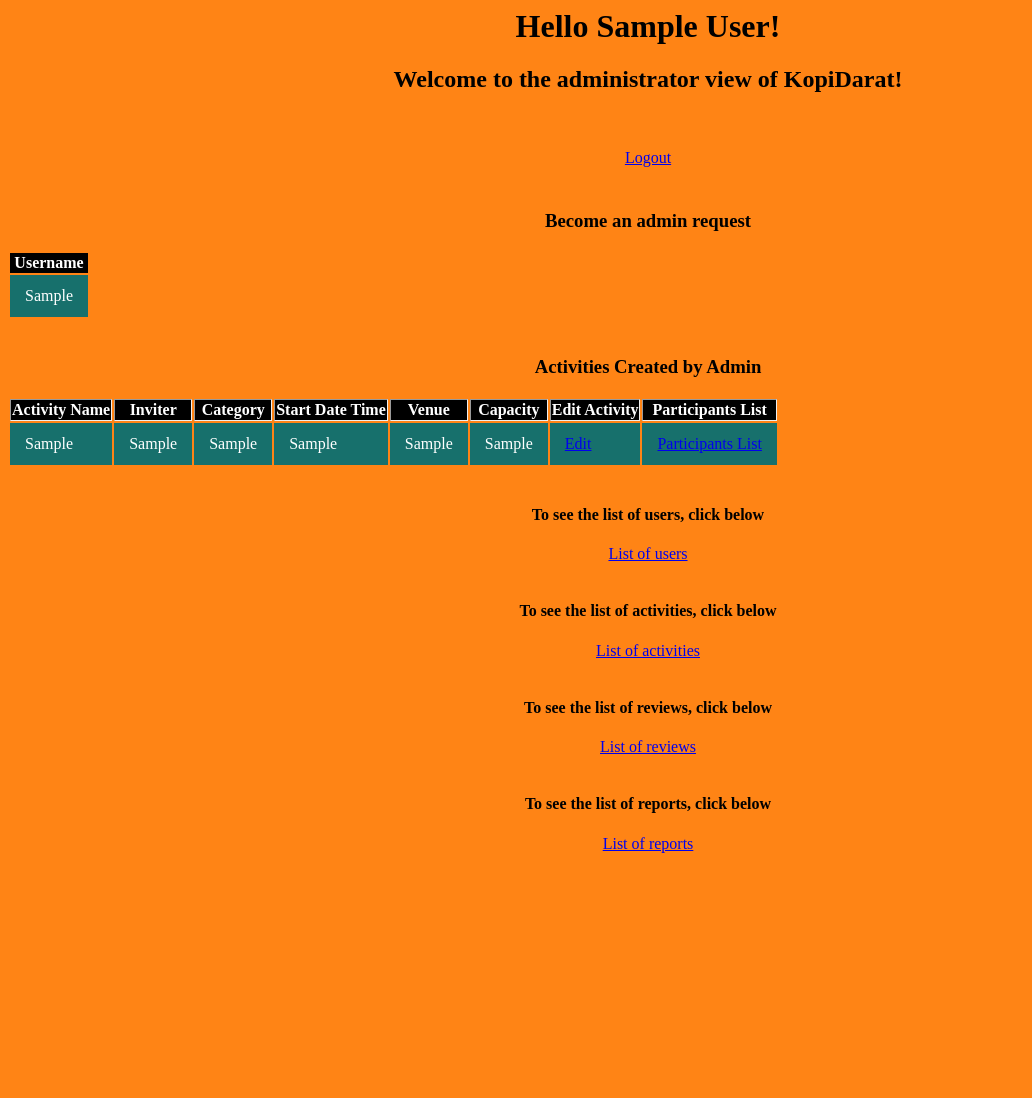
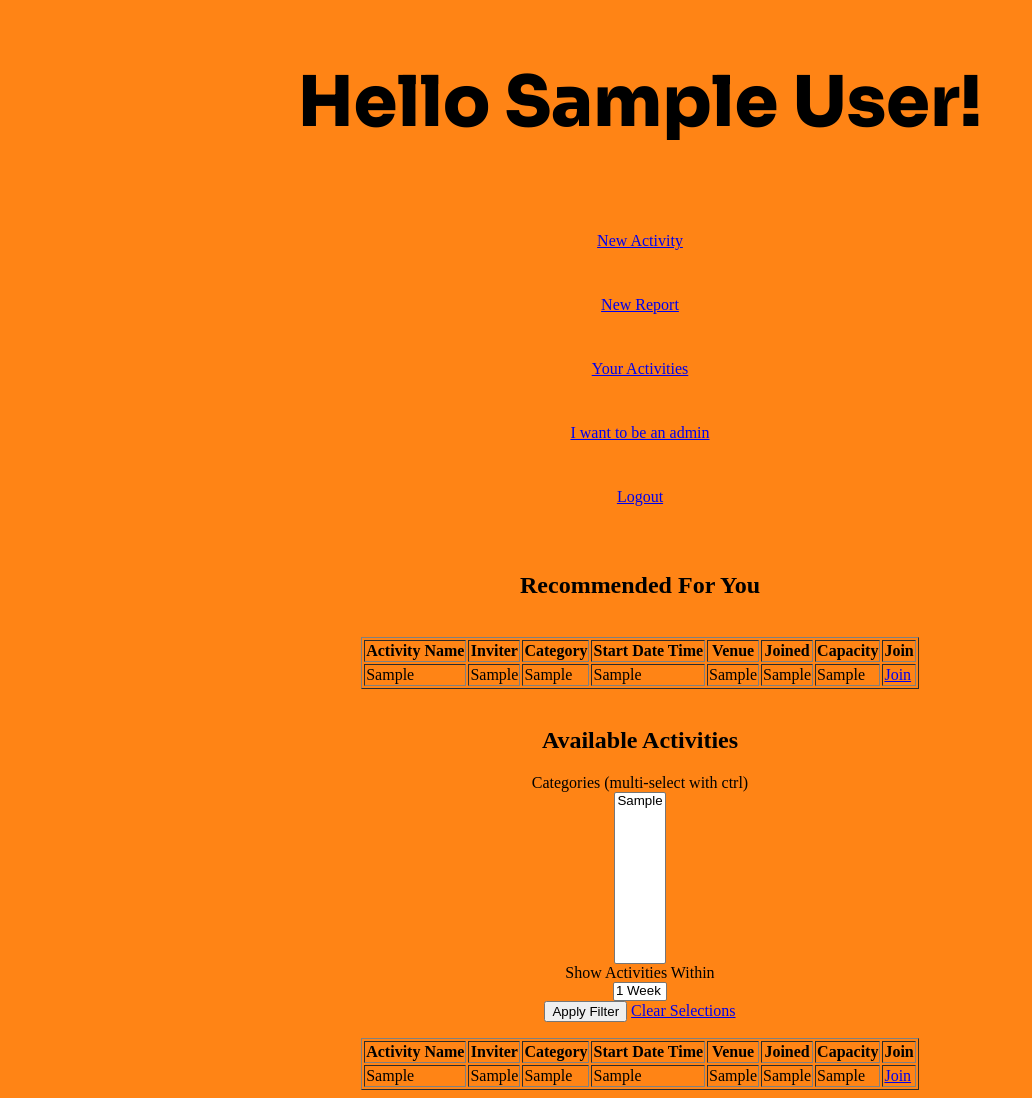
Before and after one commit to zhenyu1311/GRP26APP, a Django app: template kopidarat/templates/admin_index.html in a window 1280 px wide. Shown: the whole page, without its empty margins (0-1032 px from the left). Before the commit the page ends 853 px from the top, so only its background shows below. Run offline with Django 4.2, Linux system fonts and the light colour scheme; the template is opened without the code that fills it: most values are stand-ins (such as "Sample title", 1, 10 or a date in 2020).

Commit message:
Update admin_index.html

```diff
--- a/kopidarat/templates/admin_index.html
+++ b/kopidarat/templates/admin_index.html
@@ -1,119 +1,138 @@
 {% load static %}
 <style>
   @import url('https://fonts.googleapis.com/css2?family=Sora:wght@800&display=swap');
-body {
+  body {
     color: black;
     text-align: center;
-    background-color: #FF8415 ;
+    background-color: #FF8415;
+    display: flex;
+    flex-direction: column;
+    flex-wrap: wrap;
+    align-content: center;
+    align-items: center;
+  }
+
+  h1 {
+    font-family: 'Sora';
+    font-size: 70px;
+    margin: 50px;
+  }
+
+  h2 {
+    font-family: 'futura';
+    color: black;
+  }
+
+  a {
+    margin-bottom: 10px;
+  }
+
+  option {
     width: 100%;
-}
-.content-table {
-  border-collapse: collapse;
-  margin: 25px 0;
-  min-width: 400px;
-}
+  }
+</style>
 
-.content-table thead tr {
-  background-color: black;
-  color: #ffff;
-  text-align : center;
-  font-weight: bold;
-
-}
-
-.content-table td {
-  padding : 12px 15px;
-}
-
-.content-table tbody tr {
-  border-bottom: 1px solid #17706c;
-  color: white;
-  background-color: #17706c;
-}
-
-table,tr,td {
-  border: none;
-}
-</style>
 <html>
   <head>
-    <title>Welcome to KopiDarat</title>
+    <title> Welcome to KopiDarat! </title>
   </head>
   <body>
     {% if message %}
-    <div>{{ message }}</div>
+    <div id="overlay"></div>
+    <div class="popup">
+      <div class="popupcontent">{{message}}</div>
+      <a
+        class="button"
+        href="{% url 'index' %}"
+        class="text-decoration-none"
+      >Back To Main Page</a>
+    </div>
     {% endif %}
+
     <h1>Hello {{full_name}}!</h1>
-    <h2>Welcome to the administrator view of KopiDarat!</h2>
-    <br /><br />
-    <a href="logout"> Logout </a>
-    <br /><br />
-    <div class="content-table">
-  <h3>  Become an admin request  </h3>
-    <table>
+
+    <br/><br>
+    <a href="{% url 'create_activity' %}"> New Activity </a>
+    <br/><br>
+    <a href="{% url 'report' %}"> New Report </a>
+    <br/><br>
+    <a href="{% url 'user_activity' %}"> Your Activities </a>
+    <br/><br>
+    <a href="{% url 'become_admin' %}"> I want to be an admin </a>
+    <br/><br>
+    <a href="{% url 'logout' %}"> Logout </a>
+    <br/><br>
+
+    <h2> Recommended For You</h2>
+    <br/>
+    <table border=1>
       <thead>
-        <th> Username </th>
+          <th> Activity Name </th>
+          <th> Inviter </th>
+          <th> Category </th>
+          <th> Start Date Time </th>
+          <th> Venue </th>
+          <th> Joined </th>
+          <th> Capacity </th>
+          <th> Join </th>
       </thead>
-      {% for user in list_of_user_reports %}
+      {% for activity in recommended_activities %}
       <tr>
-        <td>{{ user.0 }}</td>
+        <td> {{ activity.3 }}</td>
+        <td> {{ activity.1 }}</td>
+        <td> {{ activity.2 }}</td>
+        <td> {{ activity.4 }}</td>
+        <td> {{ activity.5 }}</td>
+        <td> {{ activity.6 }}</td>
+        <td> {{ activity.7 }}</td>
+        <td> <a class='button' href="{% url 'join' activity.0 %}" class="text-decoration-none">Join</a> </td>
       </tr>
       {% endfor %}
     </table>
-  </br>
-  <h3> Activities Created by Admin </h3>
-    <table border="1">
+    <br/>
+
+
+    <h2> Available Activities </h2>
+    <form action="{% url 'index' %}" method="post">
+      {% csrf_token %}
+      <label for="category_id" class="control-label requiredField">Categories (multi-select with ctrl)</label>
+      <div class="controls"><select name="categories" id="categories" multiple size="10">
+        {% for category in categories %}
+        <option value= "{{category.0}}" >{{category.0}}</option>
+        {% endfor %}
+        </select> </div>
+        <label for="period_id" class="control-label requiredField">Show Activities Within</label>
+      <div class="controls"><select name="display_period" id="display_period" multiple size="1">
+        <option value= "1_week" >1 Week</option>
+        <option value= "1_month" >1 Month</option>
+        </select> </div>
+      <button type="submit">Apply Filter</button>
+      <a href = "{% url 'index' %}">Clear Selections</a>
+      </form>
+    </div>
+
+    <table border=1>
       <thead>
-        <th>Activity Name</th>
-        <th>Inviter</th>
-        <th>Category</th>
-        <th>Start Date Time</th>
-        <th>Venue</th>
-        <th>Capacity</th>
-        <th>Edit Activity</th>
-        <th>Participants List</th>
+          <th> Activity Name </th>
+          <th> Inviter </th>
+          <th> Category </th>
+          <th> Start Date Time </th>
+          <th> Venue </th>
+          <th> Joined </th>
+          <th> Capacity </th>
+          <th> Join </th>
       </thead>
-      {% for activity in list_of_activities_by_admin %}
+      {% for activity in records %}
       <tr>
-        <td>{{ activity.3 }}</td>
-        <td>{{ activity.7 }}</td>
-        <td>{{ activity.2 }}</td>
-        <td>{{ activity.4 }}</td>
-        <td>{{ activity.5 }}</td>
-        <td>{{ activity.6 }}</td>
-        <td>
-          <a
-            class="button"
-            href="admin_activity_edit/{{ activity.0 }}"
-            class="text-decoration-none"
-          >
-            Edit
-          </a>
-        </td>
-        <td>
-          <a
-            class="button"
-            href="participants/{{ activity.0 }}"
-            class="text-decoration-none"
-          >
-            Participants List
-          </a>
-        </td>
+        <td> {{ activity.3 }}</td>
+        <td> {{ activity.1 }}</td>
+        <td> {{ activity.2 }}</td>
+        <td> {{ activity.4 }}</td>
+        <td> {{ activity.5 }}</td>
+        <td> {{ activity.6 }}</td>
+        <td> {{ activity.7 }}</td>
+        <td> <a class='button' href="{% url 'join' activity.0 %}" class="text-decoration-none">Join</a> </td>
       </tr>
       {% endfor %}
-    </table>
-  </br>
-    <h4>To see the list of users, click below</h4>
-    <a href="/admin_user"> List of users </a>
-    <br /><br />
-    <h4>To see the list of activities, click below</h4>
-    <a href="/admin_activity"> List of activities </a>
-    <br /><br />
-    <h4>To see the list of reviews, click below</h4>
-    <a href="/admin_review"> List of reviews </a>
-    <br /><br />
-    <h4>To see the list of reports, click below</h4>
-    <a href="/admin_report"> List of reports </a>
-  </div>
   </body>
 </html>
```
